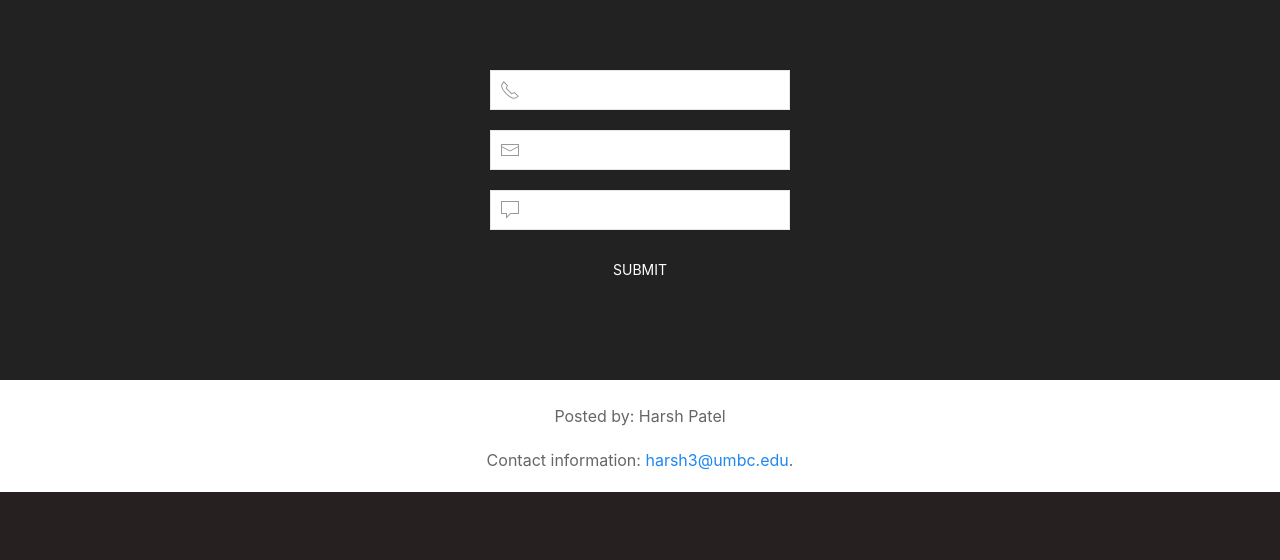
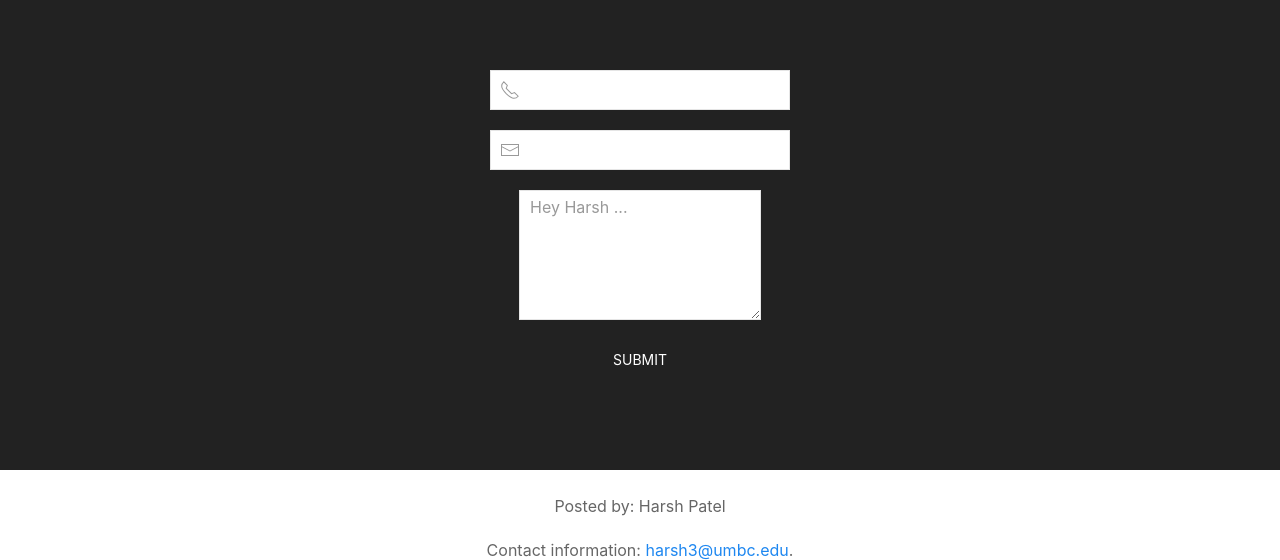
Before and after one commit to harsh1498/Resume-Website, a Flask app: template resume/templates/index.html in a window 1280 px wide. Shown: the part 1341-1901 px from the top of the page. Before the commit the page ends 1833 px from the top, so only its background shows below. Run offline with Flask 2, Linux system fonts and the light colour scheme; the template is opened without the code that fills it, so the values that code supplies are empty; some libraries are stand-ins or nearby versions.

Commit message:
Changed input field to textarea

```diff
--- a/resume/templates/index.html
+++ b/resume/templates/index.html
@@ -136,7 +136,7 @@
 
 
 
-    <div id="Contact_Me " class="uk-height-large uk-background-cover uk-dark uk-flex uk-flex-top " style="background-image:
+    <div id="Contact_Me" class="uk-height-large uk-background-cover uk-dark uk-flex uk-flex-top " style="background-image:
         url( 'static/images/Contact.jpg'); ">
 
         <h1 class="uk-width-1-2@m uk-text-center uk-margin-auto uk-margin-auto-vertical " uk-parallax="opacity: 0,1; y:
@@ -162,8 +162,7 @@
 
             <div class="uk-margin ">
                 <div class="uk-inline ">
-                    <span class="uk-form-icon " uk-icon="icon: comment "></span>
-                    <input class="uk-input " name="message" type="text ">
+                    <textarea class="uk-textarea " rows="5" placeholder="Hey Harsh ..." name="message"></textarea>
                 </div>
             </div>
             <div class="uk-margin ">
```
